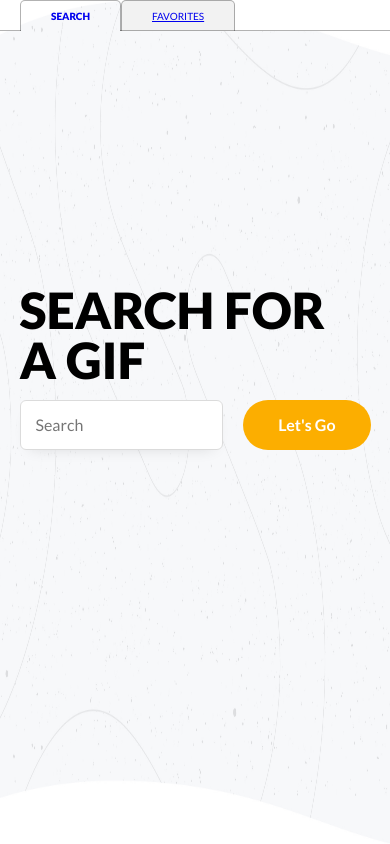
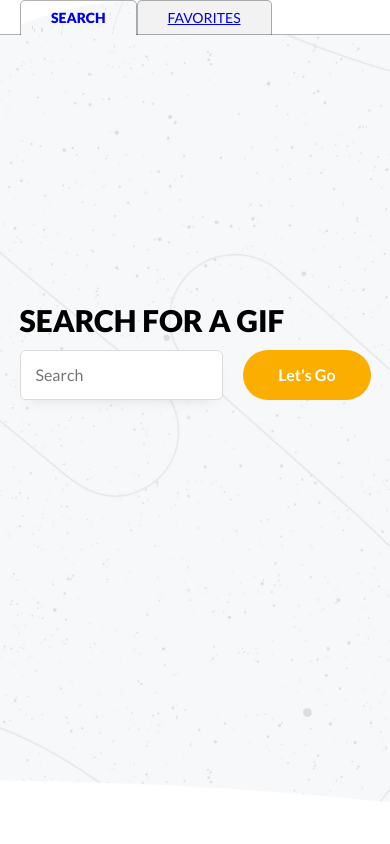
Before and after one commit to pavaris/giphy, a React (Create React App) app: page / in a window 390 px wide. Built offline with nearby package versions, Linux system fonts and the light colour scheme.

Commit message:
mobile styles/better search results bg

```diff
--- a/public/index.html
+++ b/public/index.html
@@ -7,7 +7,7 @@
     <meta name="theme-color" content="#000000" />
     <meta
       name="description"
-      content="Web site created using create-react-app"
+      content="A GIPHY Seach Engine"
     />
     <link rel="apple-touch-icon" href="logo192.png" />
     <!--
@@ -25,7 +25,7 @@
       Learn how to configure a non-root public URL by running `npm run build`.
     -->
     <link href="https://fonts.googleapis.com/css?family=Lato:400,700,900&display=swap" rel="stylesheet">
-    <title>React App</title>
+    <title>Search in a GIPHY</title>
   </head>
   <body>
     <noscript>You need to enable JavaScript to run this app.</noscript>
--- a/src/components/Search.js
+++ b/src/components/Search.js
@@ -16,10 +16,11 @@ const Search = (props) => {
 
   return(
     <div id="search-container" className={compClassName}>
-      <div className="content-margins">
+
 
       <section className="search-form">
         <div className="search-form-inner">
+            <div className="content-margins">
               {!props.queryString.length &&
                 <h1>Search for a Gif</h1>
               }
@@ -28,14 +29,16 @@ const Search = (props) => {
               }
                         <Form />
             </div>
+        </div>
       </section>
         {props.queryString.length > 0 &&
           <section className='results'>
+            <div className="content-margins">
               <Results />
+            </div>
           </section>
         }
 
-      </div>
     </div>
   )
 }
--- a/src/styles/_global.scss
+++ b/src/styles/_global.scss
@@ -14,7 +14,7 @@ $lato: 'Lato', sans-serif;
 body{
   background-image: url(../assets/gray-bg-pricing-section@2x.jpg);
   background-position: top;
-  background-size: 100vw 100vh;
+  background-size: cover;
   background-repeat: no-repeat;
   background-attachment: fixed;
 
@@ -39,7 +39,7 @@ header{
         align-items: center;
         a{
           padding: 10px 30px;
-
+          font-size: 14px;
           text-transform: uppercase;
           border: 1px solid rgba(0,0,0,0.3);
           border-bottom: 0px;
@@ -94,11 +94,17 @@ h1{
   font-weight: 900;
   text-transform: uppercase;
   margin-bottom: 15px;
+  @media (max-width: 767px){
+    font-size: 30px;
+  }
 }
 h2{
   font-size: 25px;
   font-weight: 700;
   margin-bottom: 20px;
+  @media (max-width: 767px){
+    font-size: 22px;
+  }
 }
 em{
   font-style: italic;
--- a/src/styles/components/_search.scss
+++ b/src/styles/components/_search.scss
@@ -11,9 +11,12 @@
   top:0;
   z-index: 1;
   padding-top: 60px;
-  margin-bottom: 30px;
+  padding-bottom: 30px;
   .search-form-inner{
     width: 70vw;
+    em{
+      color: $teal;
+    }
     @media(max-width: 767px){
       width: 100%;
     }
@@ -24,6 +27,7 @@
   &.active{
     .search-form{
       height: 175px;
+      background-color: rgba(255,255,255,0.9);
     }
   }
 }
--- a/src/styles/styles.css
+++ b/src/styles/styles.css
@@ -365,7 +365,7 @@ template {
 body {
   background-image: url(../assets/gray-bg-pricing-section@2x.jpg);
   background-position: top;
-  background-size: 100vw 100vh;
+  background-size: cover;
   background-repeat: no-repeat;
   background-attachment: fixed;
 }
@@ -393,6 +393,7 @@ header nav ul li {
 
 header nav ul li a {
   padding: 10px 30px;
+  font-size: 14px;
   text-transform: uppercase;
   border: 1px solid rgba(0, 0, 0, 0.3);
   border-bottom: 0px;
@@ -448,10 +449,22 @@ h1 {
   margin-bottom: 15px;
 }
 
+@media (max-width: 767px) {
+  h1 {
+    font-size: 30px;
+  }
+}
+
 h2 {
   font-size: 25px;
   font-weight: 700;
   margin-bottom: 20px;
+}
+
+@media (max-width: 767px) {
+  h2 {
+    font-size: 22px;
+  }
 }
 
 em {
@@ -646,11 +659,15 @@ button {
   top: 0;
   z-index: 1;
   padding-top: 60px;
-  margin-bottom: 30px;
+  padding-bottom: 30px;
 }
 
 .search-form .search-form-inner {
   width: 70vw;
+}
+
+.search-form .search-form-inner em {
+  color: #1ee3cf;
 }
 
 @media (max-width: 767px) {
@@ -661,6 +678,7 @@ button {
 
 #search-container.active .search-form {
   height: 175px;
+  background-color: rgba(255, 255, 255, 0.9);
 }
 
 form {
```
Lines whose indentation alone changed are shown as unchanged.
